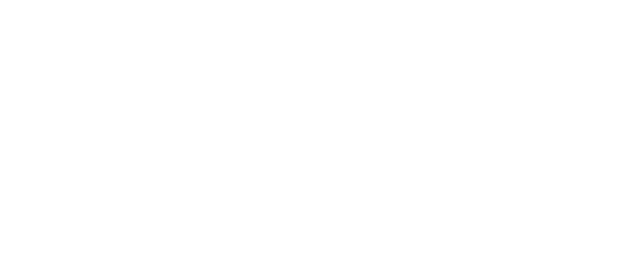
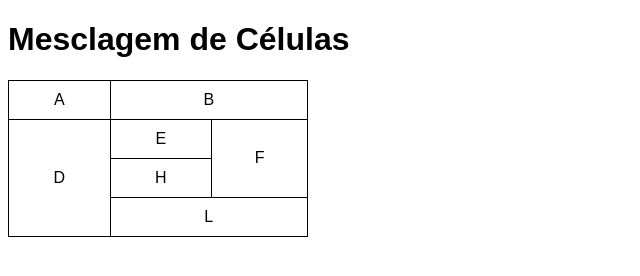
Before and after one commit to Felipe7Almeida/html-css, a plain HTML site: page Exercícios/ex023/tabela003.html in a window 1280 px wide. Shown: the whole page, without its empty margins (0-640 px from the left). Drawn offline with Linux system fonts and the light colour scheme.

Commit message:
aprendi mesclar células

```diff
--- a/Exercícios/ex023/tabela003.html
+++ b/Exercícios/ex023/tabela003.html
@@ -4,8 +4,47 @@
     <meta charset="UTF-8">
     <meta name="viewport" content="width=device-width, initial-scale=1.0">
     <title>Tabelas</title>
+    <style>
+        body {
+            font-family: Arial, Helvetica, sans-serif;
+        }
+
+        table {
+            border-collapse: collapse;
+            width: 300px;
+        }
+
+        td {
+            border: 1px solid black;
+            padding: 10px;
+            text-align: center;
+        }
+    </style>
 </head>
 <body>
+    <h1>Mesclagem de Células</h1>
+    <table>
+        <tr>
+            <td>A</td>
+            <td colspan="2">B</td>
 
+        </tr>
+        <tr>
+            <td rowspan="3">D</td>
+            <td>E</td>
+            <td rowspan="2">F</td>
+        </tr>
+        <tr>
+
+            <td>H</td>
+
+        </tr>
+        <tr>
+
+
+            <td colspan="2">L</td>
+        </tr>
+
+    </table>
 </body>
 </html>
```
